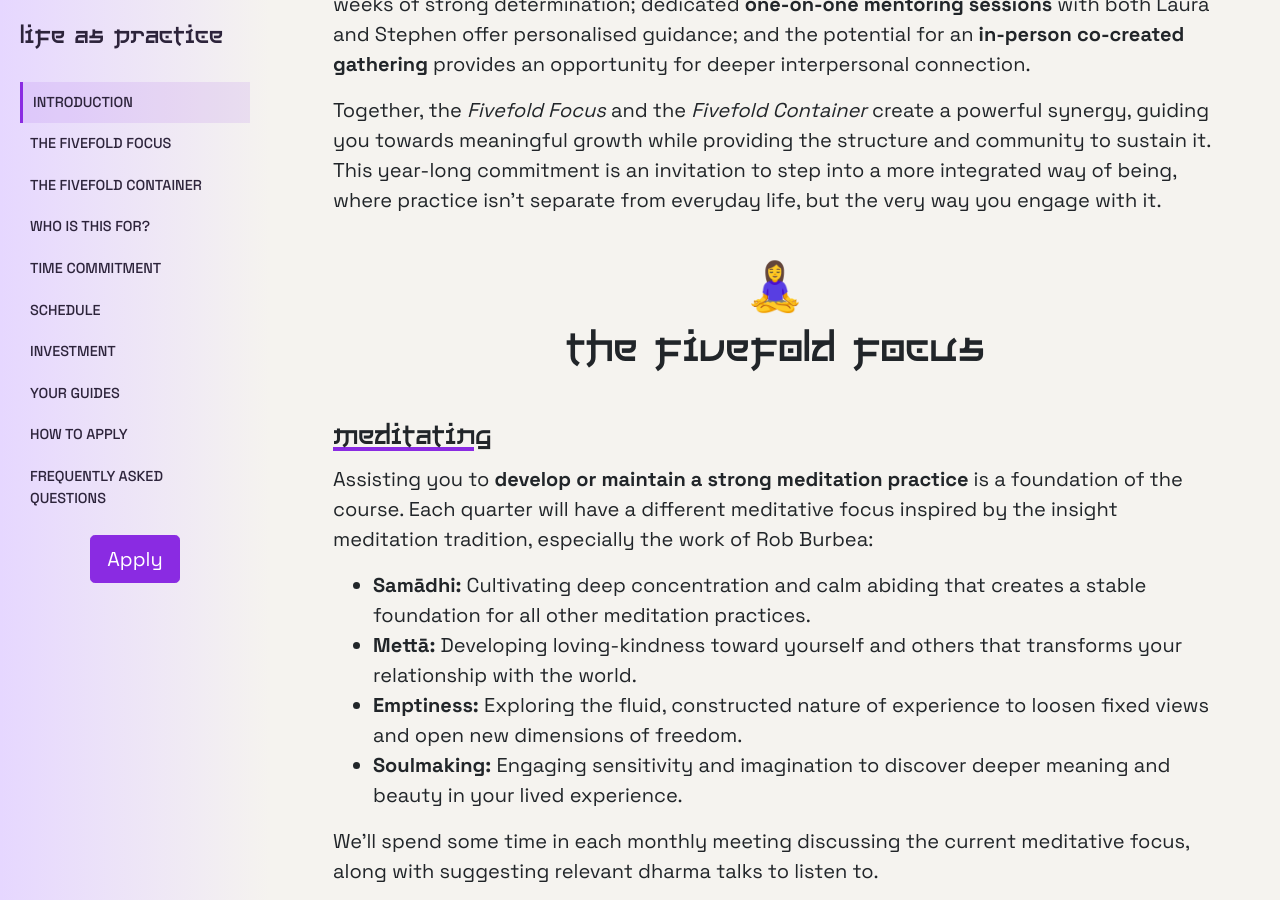
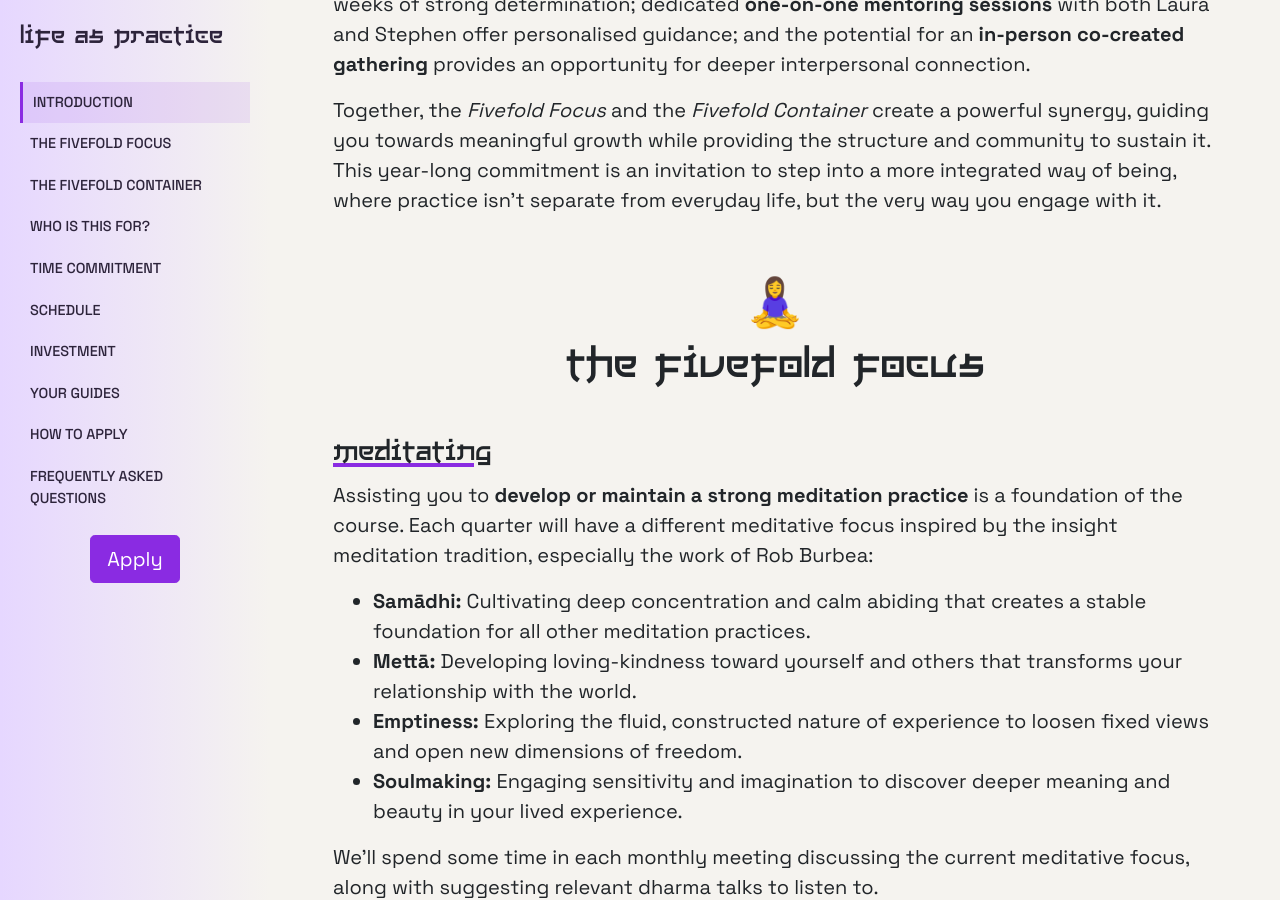
Before and after one commit to stephenreid321/lifeaspractice, a Jekyll site: the page built from index.markdown, in a window 1280 px wide and 900 px high, scrolled down 1671 px. Built offline with Jekyll 4.4.1, drawn with Linux system fonts in a browser that asks for light colours.

Commit message:
💄 Adjust spacing in header and section titles
Modify spacing classes in the header and section titles.
Change header jumbotron bottom margin to zero.
Change section title top margin to padding.
Refine vertical spacing between page elements.

```diff
--- a/index.markdown
+++ b/index.markdown
@@ -2,8 +2,8 @@
 layout: application
 ---
 
-<header class="px-lg-5 my-5">
-  <div class="jumbotron container text-center bg-transparent">
+<header class="px-lg-5 mt-5">
+  <div class="jumbotron container text-center bg-transparent mb-0">
     <h1>
       Where Daily Life
       <br />
@@ -40,7 +40,7 @@ layout: application
 {% for section in site.sections %}
   <section id="{{ section.id }}" class="section">
     <div class="container">
-      <h1 class="mt-5">{{ section.divider }}<br />{{ section.title }}</h1>
+      <h1 class="pt-5">{{ section.divider }}<br />{{ section.title }}</h1>
       {% capture section_content %}{% include_relative _sections/{{ section.id }}.md %}{% endcapture %}
       {{ section_content | markdownify }}
     </div>
```
